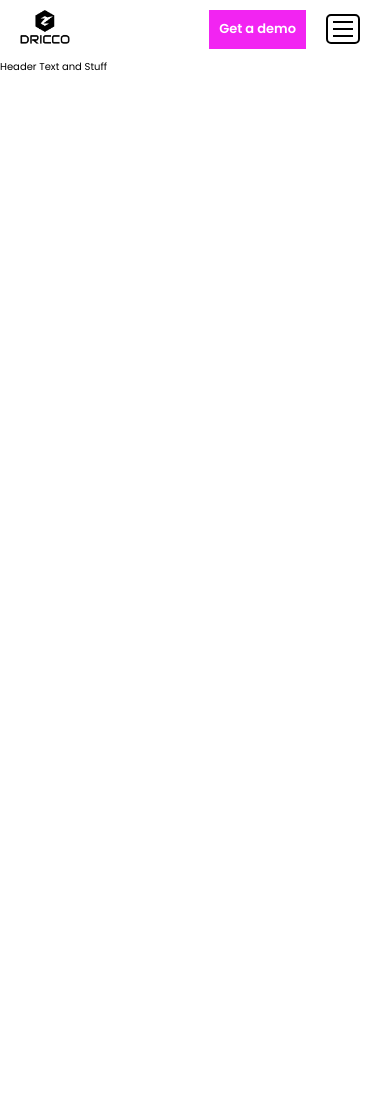
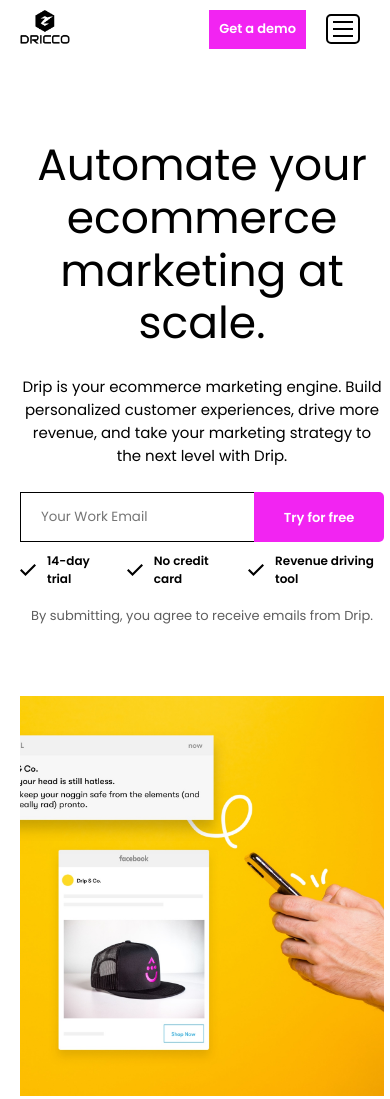
Before and after one commit to TarifChandan/header3, a website: page index.html in a window 390 px wide. Before the commit the page ends 844 px from the top, so only its background shows below. Drawn offline with Linux system fonts and the light colour scheme.

Commit message:
added the final touch

```diff
--- a/index.html
+++ b/index.html
@@ -9,7 +9,16 @@
 </head>
 <body>
     <div class="wrapper">
+        <!-- VIDEO BACKGROUND -->
+        <!-- <div class="video-bg-box">
+            <video class="video-bg" autoplay loop muted>
+                <source src="video.mp4" type="video/mp4">
+                    This video is not supported by your browser
+            </video>
+        </div> -->
+        <!-- BLURRY BACKGROUND THAT COMES WHEN CLICKED NAV BUTTON -->
         <div class="background"></div>
+        <!-- HEADER START -->
         <header class="header">
             <nav class="main-nav">
                 <div class="logo-box">
@@ -202,7 +211,41 @@
                 </div>
 
             </nav>
-            <div class="header__text-stuff">Header Text and Stuff</div>
+            <!-- NAV ENDS || HEADER TEXT STARTS-->
+
+            <div class="header__text-stuff">
+                <div class="left">
+                    <div class="left-center">
+                        <h1 class="heading-1">Automate your ecommerce marketing at scale.</h1>
+                        <p class="big-para">
+                            Drip is your ecommerce marketing engine. Build personalized customer experiences, drive more revenue, and take your marketing strategy to the next level with Drip.
+                        </p>
+
+                        <form class="register">
+                            <input type="text" placeholder="Your Work Email" class="input">
+                            <button class="btn btn--primary btn--header">Try for free</button>
+                        </form>
+                        <div class="register-benefits">
+                            <div class="benefit">
+                                <img src="tick.svg" alt="Tick" class="tick">
+                                <span>14-day trial</span>
+                            </div>
+                            <div class="benefit">
+                                <img src="tick.svg" alt="Tick" class="tick">
+                                <span>No credit card</span>
+                            </div>
+                            <div class="benefit">
+                                <img src="tick.svg" alt="Tick" class="tick">
+                                <span>Revenue driving tool</span>
+                            </div>
+                        </div>
+                        <p class="caution">By submitting, you agree to receive emails from Drip.</p>
+                    </div>
+                </div>
+                <div class="right">
+                    <img src="hero.jpg" alt="HERO IMAGE" class="hero-image">
+                </div>
+            </div>
         </header>
     </div>
 
--- a/styles.css
+++ b/styles.css
@@ -26,7 +26,8 @@
 }
 
 .header {
-    height: 100vh;
+    height: auto;
+    padding-bottom: 10rem;
 }
 
 /* MAIN NAV STUFF */
@@ -63,7 +64,7 @@
 }
 
 .list-item {
-    padding: 1.4rem .5rem;
+    padding: 1.6rem .5rem;
     cursor: pointer;
     position: relative;
 }
@@ -236,7 +237,7 @@
     opacity: 0;
     visibility: hidden;
     position: absolute;
-    top: 5rem;
+    top: 4rem;
     width: 100vw;
     padding: 0 2rem;
     padding-top: 6rem;
@@ -245,7 +246,7 @@
     border-bottom: 1px solid #b9b9b9;
     background-color: #fff;
     transform: translateY(5rem);
-    transition: all .5s;
+    transition: all .3s;
 }
 
 .dropdown-menu--1 {
@@ -682,3 +683,213 @@
 /* .addHover {
 
 } */
+
+/* VIDEO BG */
+.video-bg-box {
+    position: absolute;
+    top: 0;
+    left: 0;
+    height: 100%;
+    width: 100%;
+    z-index: -1;
+    opacity: .5;
+}
+.video-bg {
+    height: 100%;
+    width: 100%;
+    object-fit: cover;
+}
+
+/* HEADER TEXT BOX */
+
+.hero-image {
+    display: block;
+    width: 62rem;
+    height: 50rem;
+}
+
+.header__text-stuff {
+    display: grid;
+    grid-template-columns: minmax(min-content, 60rem) minmax(min-content, 62rem);
+    justify-content: space-between;
+    align-items: center;
+    padding: 4rem 4rem 0 4rem;
+}
+
+.left {
+    margin-right: 2rem;
+}
+.right {
+
+}
+
+.heading-1 {
+    font-size: 4.7rem;
+    font-weight: 400;
+    line-height: 1.2;
+    margin-bottom: 2.5rem;
+}
+
+.big-para {
+    font-size: 1.8rem;
+    margin-bottom: 2.5rem;
+}
+
+.register {
+    height: 5rem;
+    display: flex;
+    margin-bottom: 1rem;
+}
+
+.input {
+    border: 0;
+    font-family: inherit;
+    height: 100%;
+    width: 50%;
+    padding-left: 2rem;
+    border: 1px solid #000;
+    border-right: 0;
+}
+
+.btn--header {
+    height: 100%;
+    width: 13rem;
+    border-top-right-radius: 5px;
+    border-bottom-right-radius: 5px;
+    padding: 0;
+    line-height: 1;
+}
+
+.register-benefits {
+    display: flex;
+    margin-bottom: 1.8rem;
+}
+
+.benefit:not(:last-child) {
+    margin-right: 2rem;
+}
+
+.tick {
+    width: 1.6rem;
+    margin-right: 1.1rem;
+}
+
+.benefit {
+    display: flex;
+    align-items: center;
+}
+
+.benefit span {
+    font-size: 1.2rem;
+    font-weight: 600;
+}
+
+.caution {
+    font-size: 1.3rem;
+    color: #5e5e5e;
+
+}
+
+@media only screen and (max-width: 1200px) {
+    .hero-image {
+        width: 54rem;
+    }
+
+    .header__text-stuff {
+        grid-template-columns: minmax(min-content, 62rem) minmax(min-content, 54rem);
+        padding: 4rem 0rem 0 4rem;
+    }
+}
+
+@media only screen and (max-width: 1150px) {
+    .input {
+        width: 65%;
+    }
+
+    .hero-image {
+        width: 50rem;
+        height: 50rem;
+    }
+
+    .header__text-stuff {
+        grid-template-columns: minmax(min-content, 58rem) minmax(min-content, 50rem);
+        padding: 4rem 4rem 0 4rem;
+    }
+
+    .heading-1 {
+        font-size: 4.4rem;
+    }
+
+    .big-para {
+        font-size: 1.5rem;
+        margin-bottom: 2.5rem;
+    }
+}
+
+@media only screen and (max-width: 1000px) {
+    .input {
+        width: 65%;
+    }
+
+    .left {
+        /* padding: 0 10rem; */
+        margin-right: 0;
+
+        display: flex;
+        justify-content: center;
+        align-items: center;
+    }
+
+    .left-center {
+        width: 80%;
+        display: flex;
+        flex-direction: column;
+        justify-content: center;
+        align-items: center;
+    }
+
+    .hero-image {
+       width: 100%;
+       height: 40rem;
+       object-fit: cover;
+    }
+
+    .right {
+        background-color: lightblue;
+
+    }
+
+    .header__text-stuff {
+        grid-template-columns: 1fr;
+        grid-row-gap: 7rem;
+        padding: 8rem 4rem 0 4rem;
+    }
+
+    .heading-1 {
+        text-align: center;
+    }
+
+    .big-para {
+        text-align: center;
+        font-size: 1.5rem;
+        margin-bottom: 2.5rem;
+    }
+
+    .input {
+        width: 50vw;
+    }
+}
+
+@media only screen and (max-width: 650px) {
+    .left-center {
+        width: 100%;
+    }
+
+    .header__text-stuff {
+        padding: 8rem 2rem 0 2rem;
+    }
+
+    .input {
+        width: 60vw;
+    }
+}
```
Also changed, not shown: hero.jpg (added), tick.svg (added).
